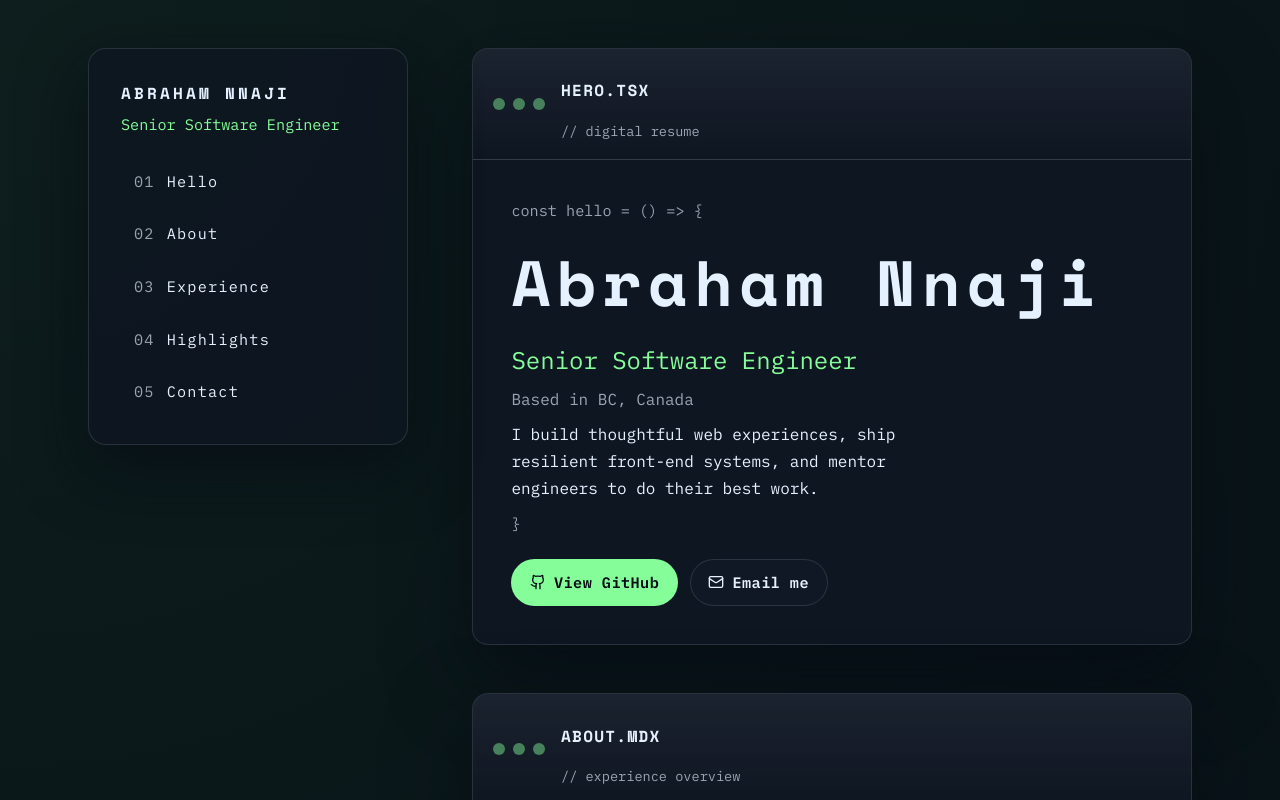
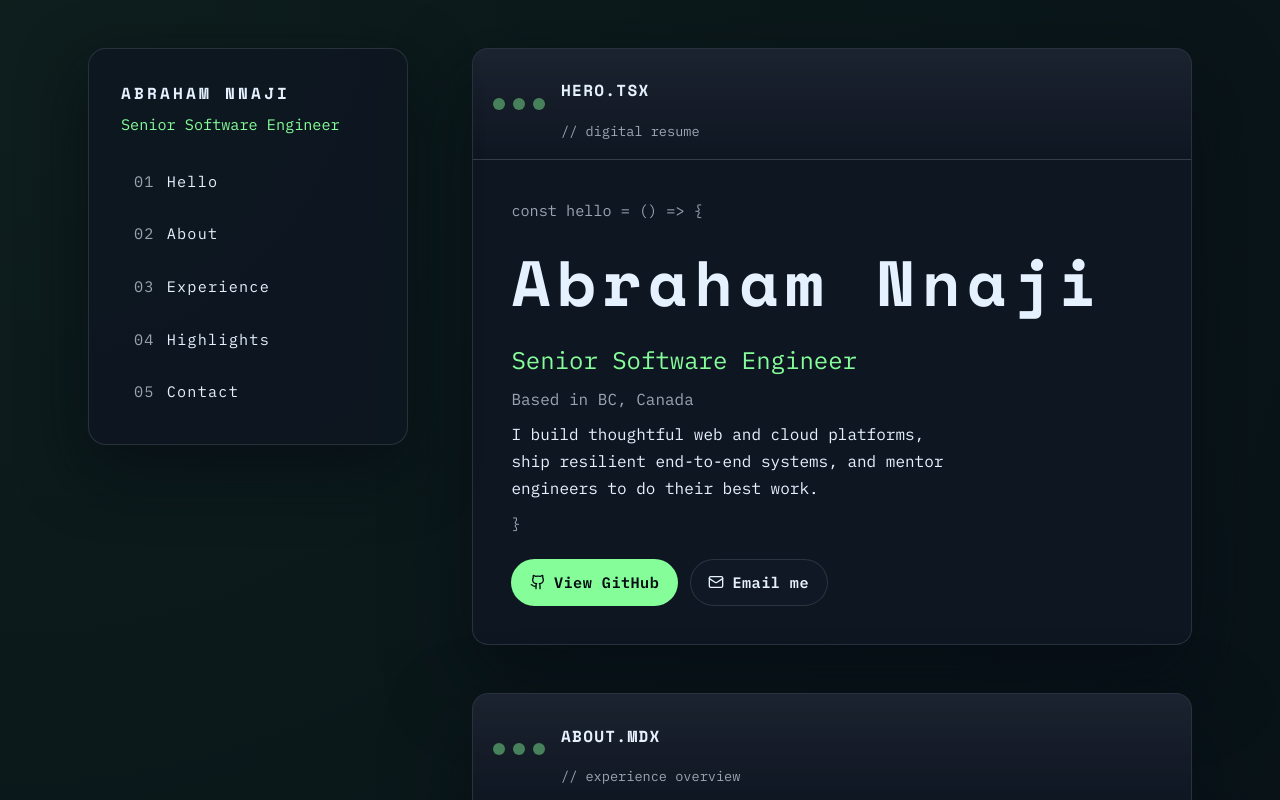
Before and after one commit to nnajiabraham/personal-portfolio, a React (Vite) app: page / in a window 1280 px wide. Shown: the top 800 px of the page. Built offline with nearby package versions, Linux system fonts and the light colour scheme.

Commit message:
Refine hero and about copy

```diff
--- a/src/content/data.ts
+++ b/src/content/data.ts
@@ -41,7 +41,7 @@ export const heroContent: HeroContent = {
   role: 'Senior Software Engineer',
   location: 'Based in BC, Canada',
   tagline:
-    'I build thoughtful web experiences, ship resilient front-end systems, and mentor engineers to do their best work.',
+    'I build thoughtful web and cloud platforms, ship resilient end-to-end systems, and mentor engineers to do their best work.',
   actions: [
     {
       label: 'View GitHub',
@@ -61,7 +61,7 @@ export const heroContent: HeroContent = {
 export const aboutParagraphs = [
   'Senior Software Engineer focused on building and scaling high-performance web and cloud platforms.',
   'I combine hands-on architecture leadership with mentoring to deliver mission-critical systems and elevate developer experience.',
-  'Currently leading cross-functional initiatives at PolicyMe, modernizing payments, accessibility, and developer workflows.',
+  "Currently leading cross-functional initiatives at PolicyMe—modernizing payments, accessibility, and developer workflows while maintaining and scaling partner integrations across every product offering.",
   'I share knowledge through internal LLM sessions, guild projects, and collaborative tooling that keeps teams shipping with confidence.',
 ]
 
```
